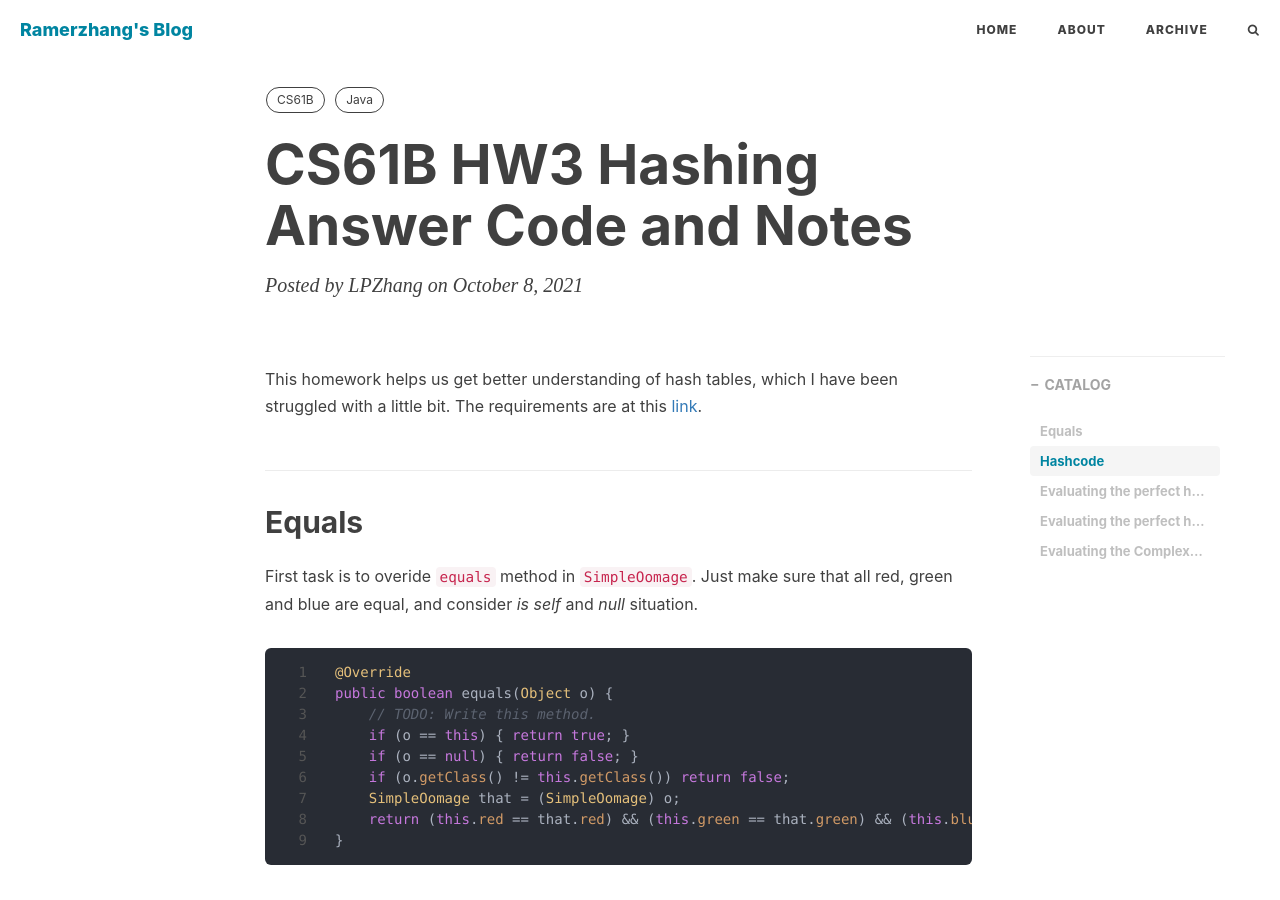
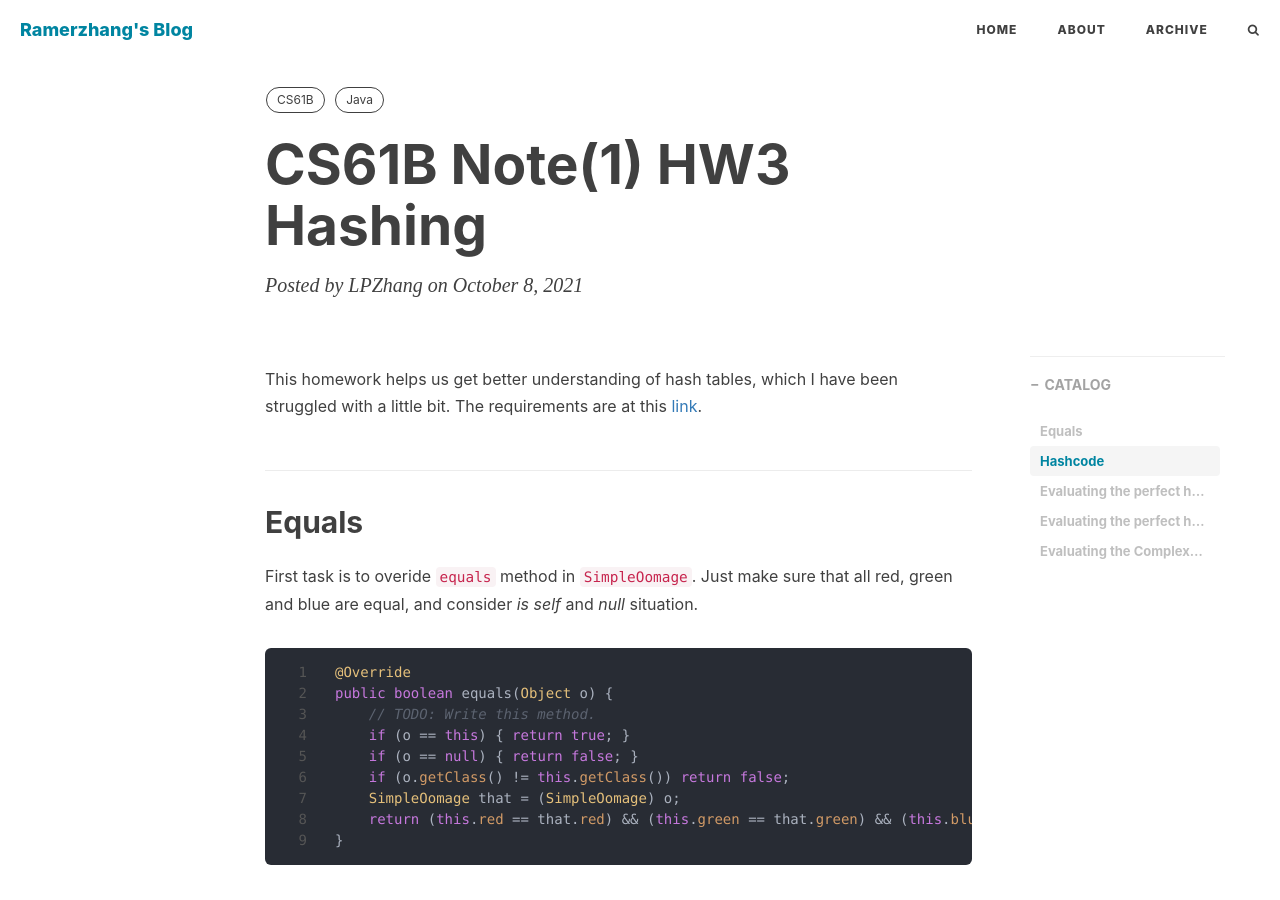
Before and after one commit to Ramer42/Ramer42.github.io, a Jekyll site: the page built from _posts/2021-10-08-CS61B-HW3.md, in a window 1280 px wide and 900 px high. Built offline with Jekyll 4.4.1, drawn with Linux system fonts in a browser that asks for light colours; nearby versions of some CDN libraries; formulas are drawn with MathJax 3; comment, search, counter and statistics services are not loaded.

Commit message:
修改文件: _posts/2021-10-08-CS61B-HW3.md

```diff
--- a/_posts/2021-10-08-CS61B-HW3.md
+++ b/_posts/2021-10-08-CS61B-HW3.md
@@ -1,6 +1,6 @@
 ---
 layout:     post
-title: CS61B HW3 Hashing Answer Code and Notes
+title: CS61B Note(1) HW3 Hashing
 date:       2021-10-08 12:00:00
 author:     "LPZhang"
 catalog: false
```
